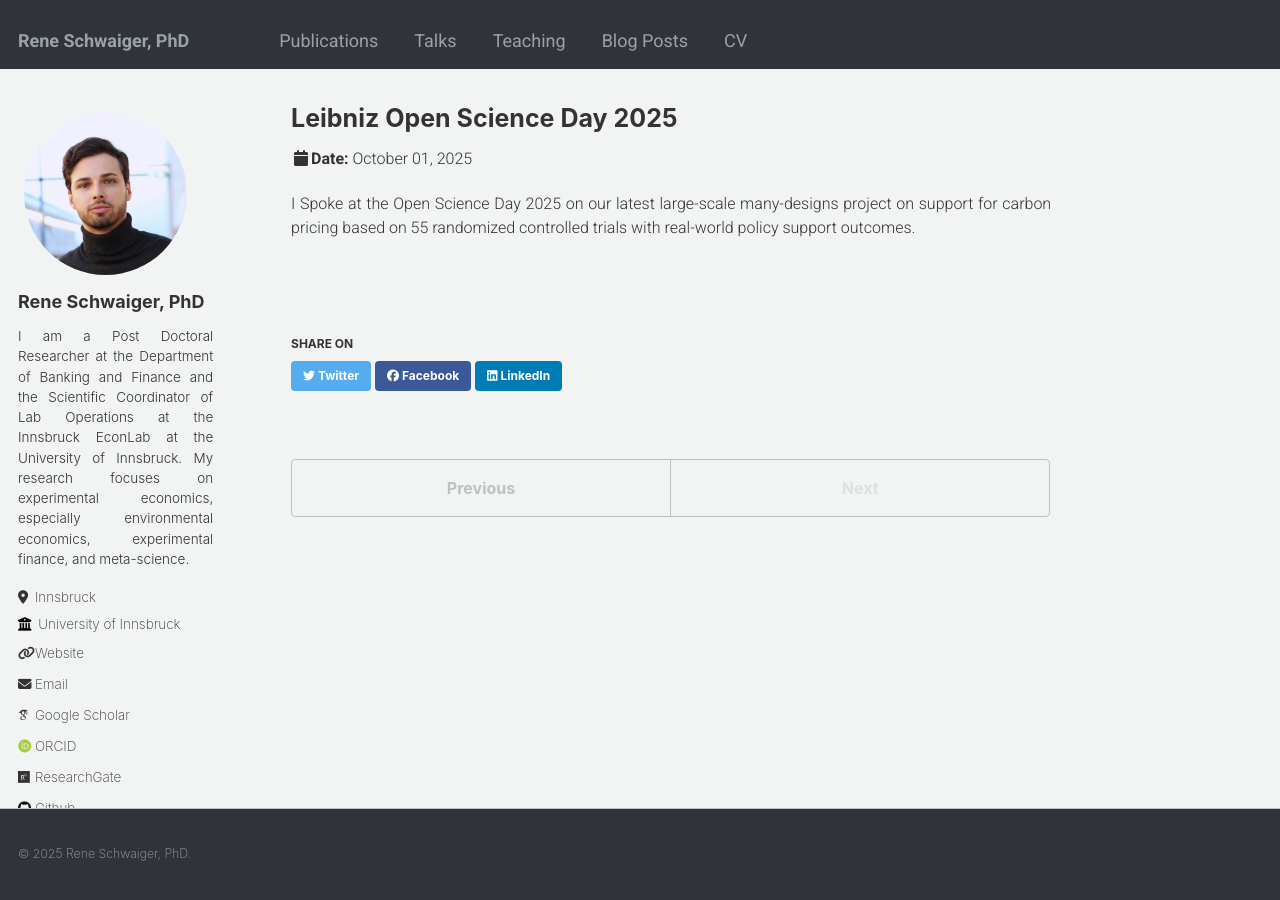
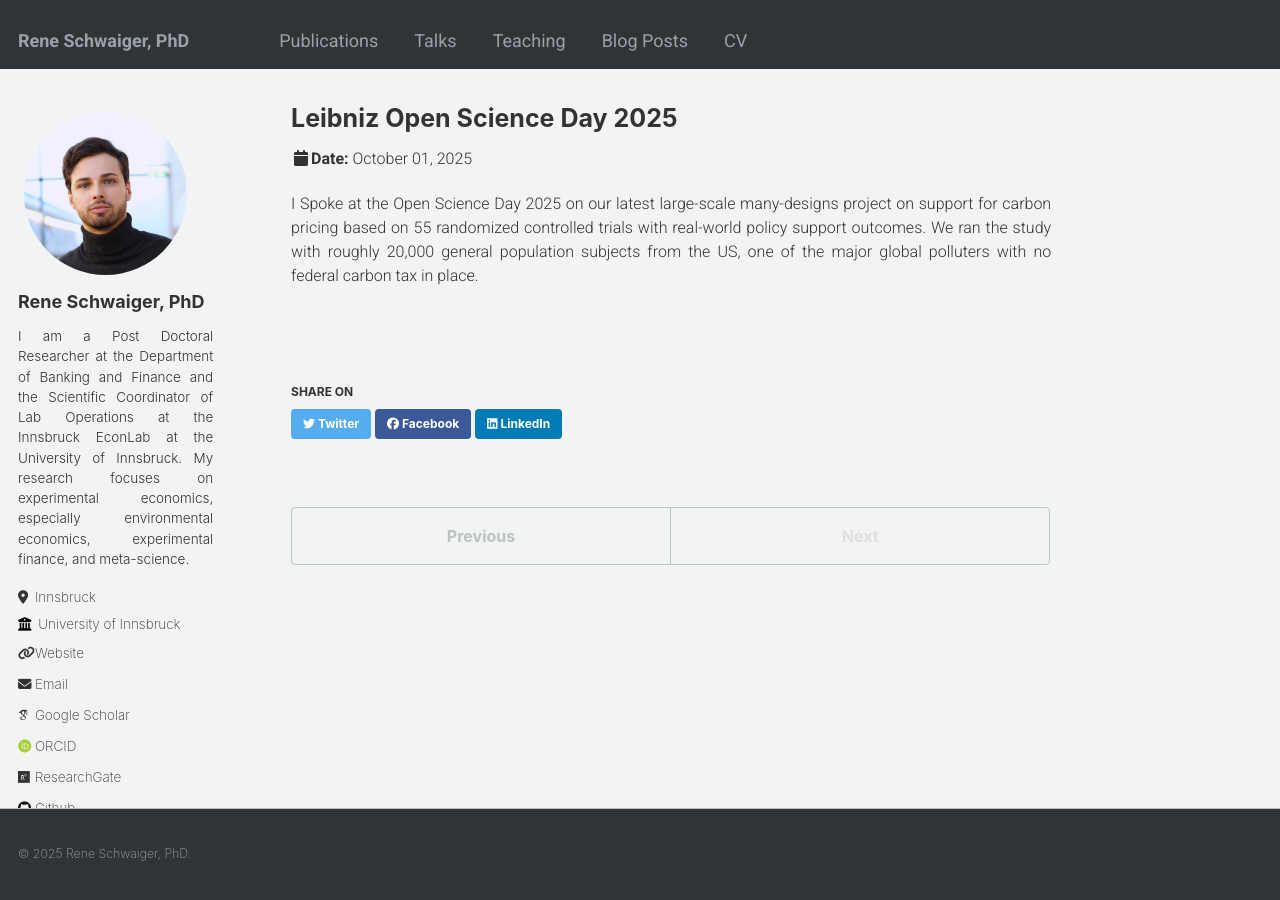
Before and after one commit to Rene1208/website, a Jekyll site: the page built from _talks/2025_Berlin_Leibniz_OpenScience.md, in a window 1280 px wide. Built offline with Jekyll 4.4.1, drawn with Linux system fonts in a browser that asks for light colours; some web fonts are replaced.

Commit message:
update 2

```diff
--- a/_talks/2025_Berlin_Leibniz_OpenScience.md
+++ b/_talks/2025_Berlin_Leibniz_OpenScience.md
@@ -9,4 +9,4 @@ location: "Berlin, Germany"
 ---
 
 <div style="text-align: justify; text-justify: inter-word;">I Spoke at the Open Science Day 2025 on our latest large-scale many-designs project on support for carbon pricing based on
-55 randomized controlled trials with real-world policy support outcomes.</div>
+55 randomized controlled trials with real-world policy support outcomes. We ran the study with roughly 20,000 general population subjects from the US, one of the major global polluters with no federal carbon tax in place.</div>
```
Also changed, not shown: talkmap/locations.json (+20 -0 lines).
